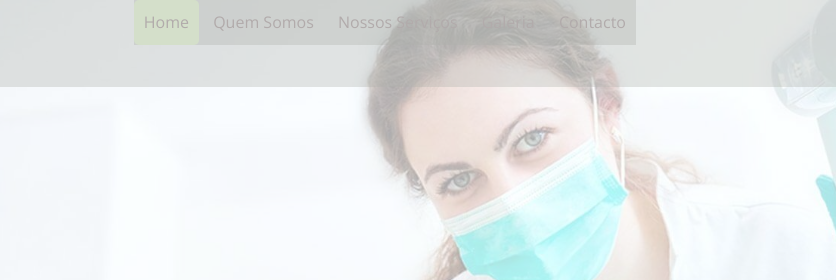
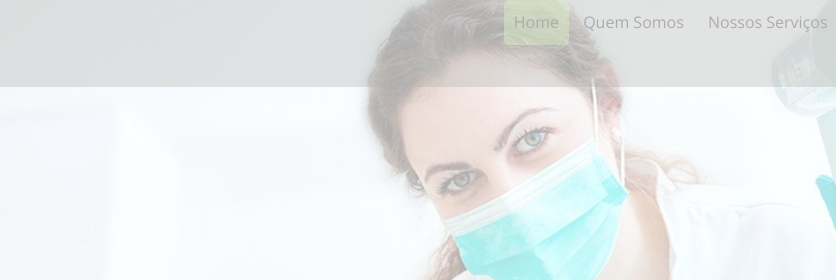
Before and after one commit to cdfortes/proj_sorria, a plain HTML site: page index.html in a window 1280 px wide. Shown: the top 280 px of the page, 444-1280 px from the left. Drawn offline with nearby package versions, Linux system fonts and the light colour scheme; files whose address does not match are found by name.

Commit message:
Update style.css

```diff
--- a/css/style.css
+++ b/css/style.css
@@ -11,8 +11,8 @@
 
 /*HEADER - Cabeçalho do website - */
 #header nav ul {
-    background-color: rgba(11, 19, 2, 0.336);
-    z-index: 1030;;
+
+    z-index: 2030;;
 }
 
 #top-header{
@@ -72,7 +72,7 @@ img {
 }
 #header nav {
     text-align: right;
-    position: fixed;
+
     right: 200px;
     overflow: hidden;
     z-index: 1030;
```
